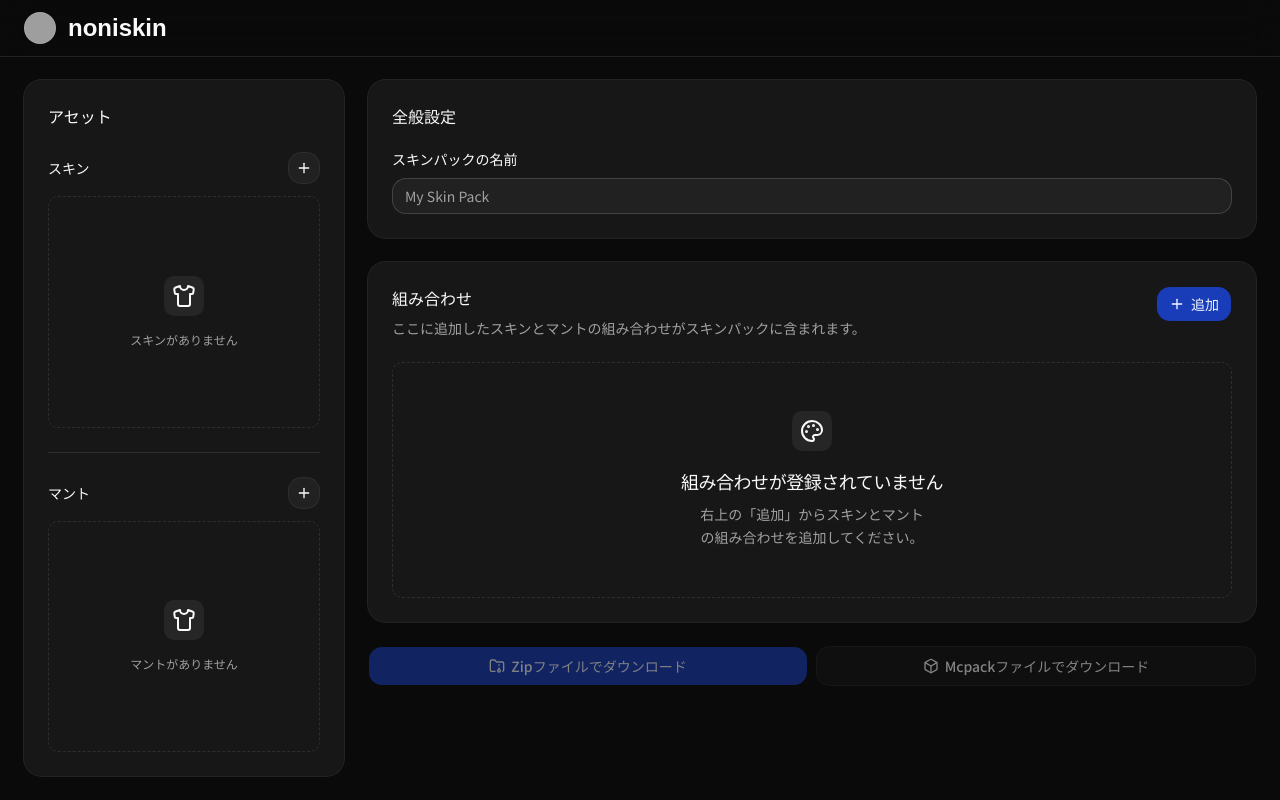
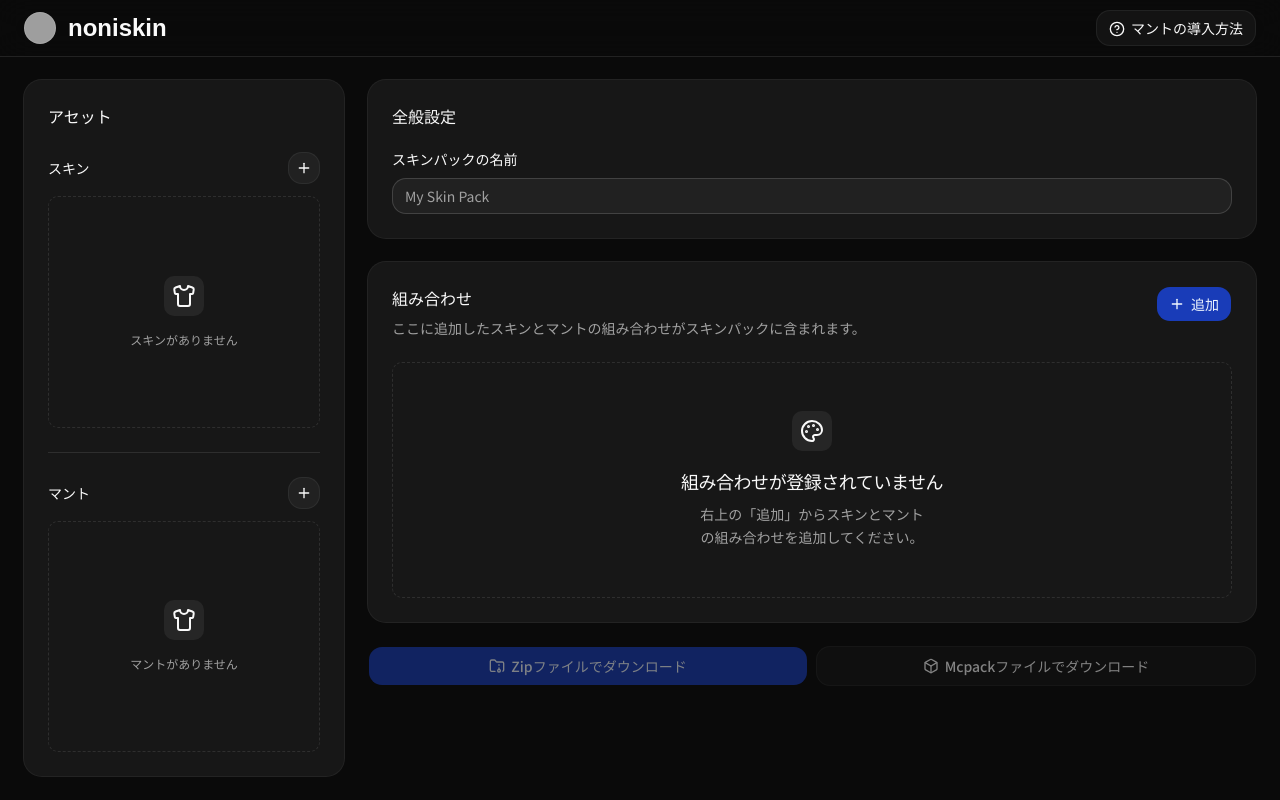
Before and after one commit to nonick-mc/noniskin, a Next.js app: page / in a window 1280 px wide. Built offline with nearby package versions, Linux system fonts and the light colour scheme; grey boxes are pictures that could not be loaded; a web font is replaced by a local one.

Commit message:
feat: navbarに解説動画のリンクを追加

```diff
--- a/src/components/navbar.tsx
+++ b/src/components/navbar.tsx
@@ -1,19 +1,28 @@
 'use client';
 
+import { CircleHelpIcon } from 'lucide-react';
 import Link from 'next/link';
 import { Avatar, AvatarImage } from './ui/avatar';
+import { Button } from './ui/button';
 
 export function Navbar() {
   return (
     <header id='nd-nav' className='sticky top-0 z-40 h-14'>
       <div className='border-b bg-background/80 backdrop-blur-lg transition-colors'>
-        <nav className='mx-auto flex h-14 w-full max-w-350 items-center px-6'>
+        <nav className='mx-auto flex h-14 w-full max-w-350 items-center justify-between px-6'>
           <div className='flex items-center gap-3'>
             <Avatar render={<Link href='https://nonick.net' />}>
               <AvatarImage src='https://github.com/nonick-mc.png' alt="nonick's icon" />
             </Avatar>
             <p className='font-black font-doto text-2xl select-none'>noniskin</p>
           </div>
+          <Button
+            render={<Link href={'https://youtu.be/txEosQ8LXHQ'} target='_blank' />}
+            variant={'outline'}
+          >
+            <CircleHelpIcon className='mt-0.5' />
+            マントの導入方法
+          </Button>
         </nav>
       </div>
     </header>
```
